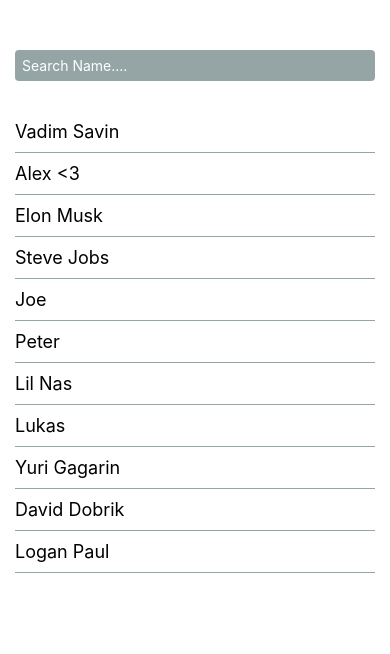
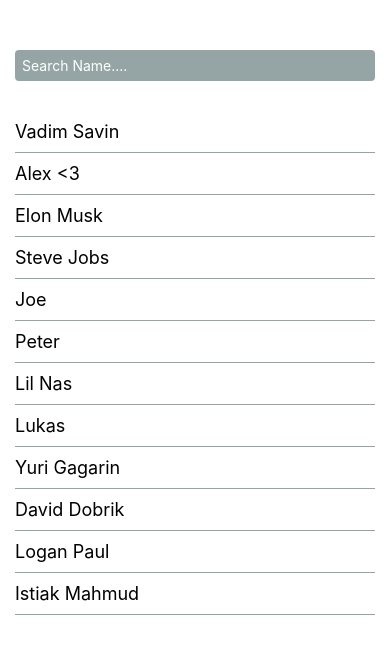
Before and after one commit to alnooristiak/video_calling_app, a React Native app: screen / in a window 390 px wide. Shown: the top 654 px of the page. Built offline with nearby package versions, Linux system fonts and the light colour scheme.

Commit message:
heandeling search option

```diff
--- a/App.js
+++ b/App.js
@@ -1,7 +1,6 @@
 import { StatusBar } from 'expo-status-bar';
 import {
   SafeAreaView,
-  ScrollView,
   StyleSheet,
   Text,
   View
@@ -13,9 +12,7 @@
   return (
     <SafeAreaView>
       <StatusBar barStyle={'dark-content'} />
-      <ScrollView>
         <Index></Index>
-      </ScrollView>
     </SafeAreaView>
   );
 }
--- a/assets/deta/contacts.json
+++ b/assets/deta/contacts.json
@@ -53,5 +53,10 @@
     "user_id": "11",
     "user_name": "Logan",
     "user_display_name": "Logan Paul"
+  },
+  {
+    "user_id": "12",
+    "user_name": "Istiak",
+    "user_display_name": "Istiak Mahmud"
   }
 ]
--- a/screens/contactScreen/Index.js
+++ b/screens/contactScreen/Index.js
@@ -1,16 +1,31 @@
 import { FlatList, StyleSheet, Text, TextInput, View } from 'react-native'
-import React from 'react'
-import contacts from '../../assets/deta/contacts.json';
+import React, { useEffect, useState } from 'react'
+import dumyContacts from '../../assets/deta/contacts.json';
 
 
 const index = () => {
+
+    const [searchName, setSearchName] = useState('');
+    const [filteredContacted, setFilteredContacted] = useState(dumyContacts);
+
+    useEffect(() => {
+        const newContact = dumyContacts.filter(contact => contact.user_display_name.toLocaleLowerCase().includes(searchName.toLocaleLowerCase()), );
+        setFilteredContacted(newContact);
+    }, [searchName]);
+
     return (
         <View style={styles.mainContainer}>
-            <TextInput style={styles.searchInput} placeholder='Search Name....' />
+            {/* search input section */}
+            <TextInput
+            value={searchName}
+            onChangeText={setSearchName}
+            style={styles.searchInput}
+            placeholder='Search Name....'
+            />
             {/* Loding Contact List Data */}
             <View style={styles.contactListS}>
                 <FlatList
-                    data={contacts}
+                    data={filteredContacted}
                     renderItem={({ item }) => <Text style={styles.dataItem}>{item.user_display_name}</Text>}
                 >
                 </FlatList>
```
